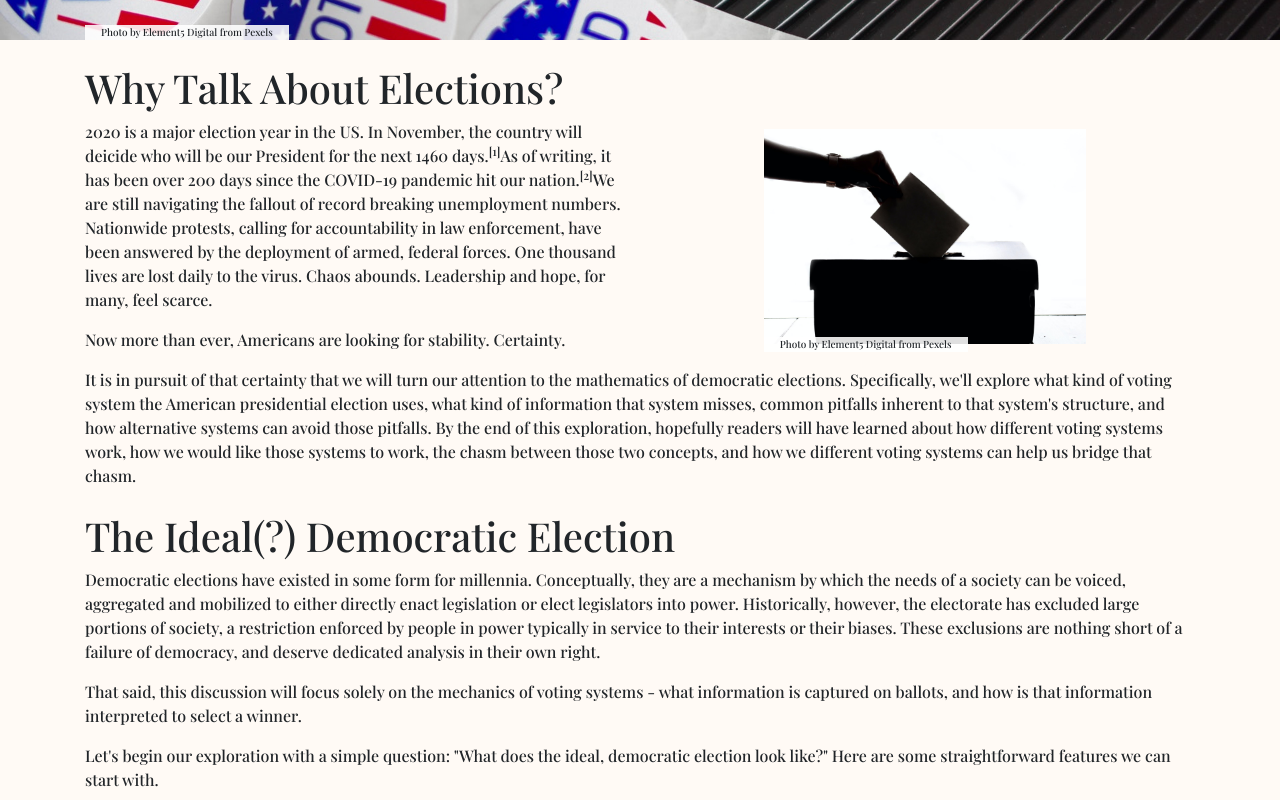
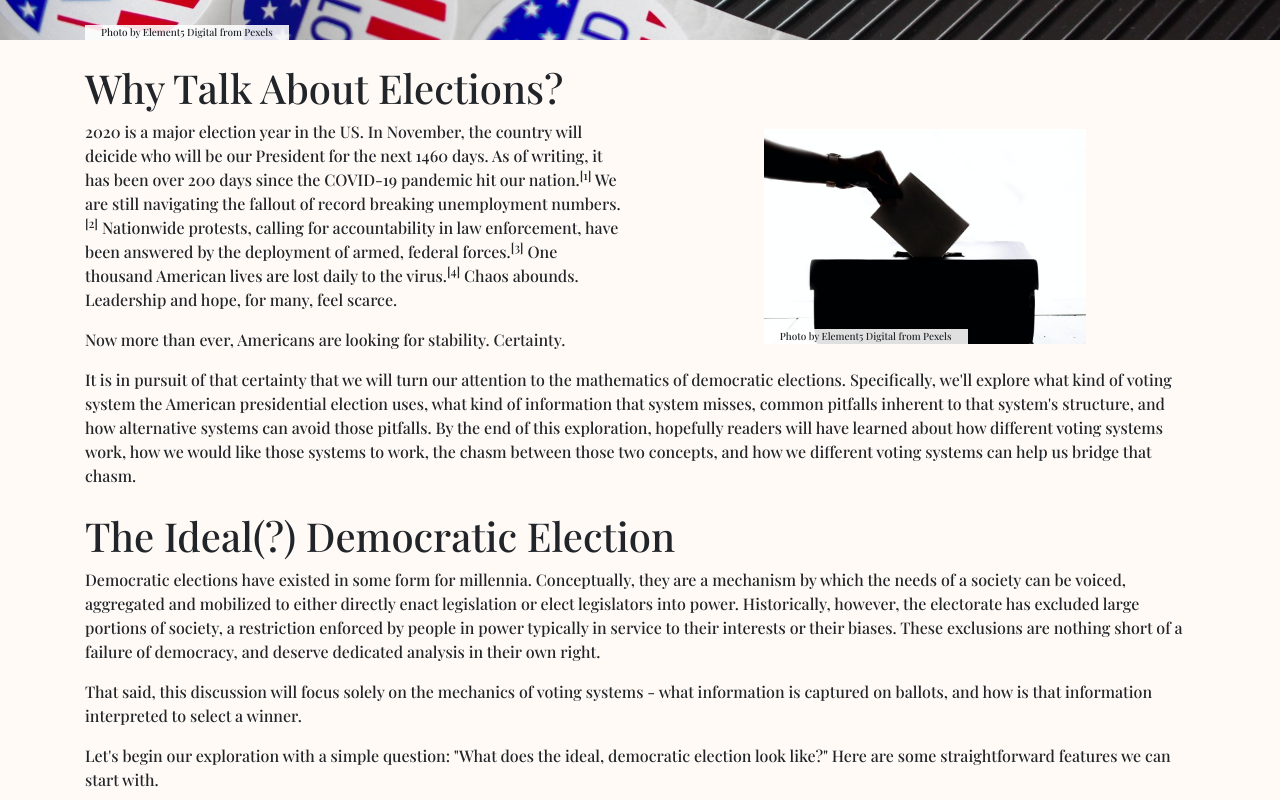
Before and after one commit to Dtphelan1/elections, a React (Create React App) app: page / in a window 1280 px wide. Shown: the part 680-1480 px from the top of the page. Built offline with nearby package versions, Linux system fonts and the light colour scheme.

Commit message:
Actually locked in approach to footnotes

```diff
--- a/src/App.js
+++ b/src/App.js
@@ -1,5 +1,5 @@
-import React, { useRef, useEffect } from 'react';
-import ReactGA from 'react-ga';
+import React, { useRef, useEffect, useState } from 'react';
+import ReactGA, { set } from 'react-ga';
 import WelcomeScreen from './WelcomeScreen'
 import FramingScreen from './FramingScreen';
 import IdealElectionScreen from './IdealElectionScreen';
@@ -20,33 +20,42 @@ function App() {
     WelcomeScreen,
     FramingScreen,
     IdealElectionScreen,
-    // FirstPastThePostScreen,
-    // TournamentScreen,
-    // RankedVotingScreen,
-    // RankingsAndTournamentsScreen,
-    // RankedSystemsScreen,
-    // NextStepsScreen,
+    FirstPastThePostScreen,
+    TournamentScreen,
+    RankedVotingScreen,
+    RankingsAndTournamentsScreen,
+    RankedSystemsScreen,
+    NextStepsScreen,
   ];
 
   /*
    * Code for changing footnotes
    */
   // Ref for changing the footnote component
-  const ref = useRef(null);
-
+  const footnoteRef = useRef(null);
+  const [footnoteNum, setFootnoteNum] = useState(null)
+  const [footnoteLink, setFootnoteLink] = useState(null)
+  const [footnoteDesc, setFootnoteDesc] = useState(null)
+  function setFootnote(num, link, desc) {
+    setFootnoteNum(num)
+    setFootnoteLink(link)
+    setFootnoteDesc(desc)
+  }
+  // Function for closing the footnote on clicks outside the div proper
   const closeFootnote = (event) => {
-    if (ref.current && !ref.current.contains(event.target)) {
-      ref.current.style.opacity = 0;
-      ref.current.style.visibility = "hidden";
+    if (footnoteRef.current && !footnoteRef.current.contains(event.target)) {
+      footnoteRef.current.style.opacity = 0;
+      footnoteRef.current.style.visibility = "hidden";
     }
   }
 
   useEffect(() => {
-    window.scrollTo(0, 0);
+    // GA functionality
     ReactGA.initialize(gaTag);
     if (window.location.hostname !== "localhost") {
       ReactGA.pageview(window.location.pathname + window.location.search);
     }
+    // Needed for footnote management
     document.addEventListener('click', closeFootnote, true);
     return () => {
       document.removeEventListener('click', closeFootnote, true);
@@ -57,9 +66,14 @@ function App() {
     <>
       <div className="App">
         {pages.map((Page, i) => (
-          <Page key={i} ref={ref} />
+          <Page key={i} ref={footnoteRef} setFootnote={setFootnote}/>
         ))}
-        <Footnote ref={ref} />
+        <Footnote
+          ref={footnoteRef}
+          footnoteNum={footnoteNum}
+          footnoteLink={footnoteLink}
+          footnoteDesc={footnoteDesc}
+        />
         <Footer />
       </div>
     </>
--- a/src/FirstPastThePostScreen.js
+++ b/src/FirstPastThePostScreen.js
@@ -1,7 +1,7 @@
 import React from 'react';
 import PageSection from './PageSection'
 
-function FirstPastThePostScreen() {
+const FirstPastThePostScreen = React.forwardRef((props, ref) => {
     return (
         <PageSection className="text-left">
             <h1>First: A "First Past The Post" Example</h1>
@@ -86,6 +86,6 @@ function FirstPastThePostScreen() {
             </div>
         </PageSection>
     );
-}
+});
 
 export default FirstPastThePostScreen
--- a/src/FootnoteGenerator.js
+++ b/src/FootnoteGenerator.js
@@ -1,47 +1,58 @@
-import React, { useRef, useState } from 'react';
-import Slide from 'react-reveal/Fade';
+import React, { useEffect, useState } from 'react';
 
-let i = 0;
+let num = 0;
 
-const formatContent = (i, desc) => `[${i}]: ${desc}`
+const formatContent = (i, desc) => `[${i}]: ${desc} `
 
-
-function onClick(ref, i, desc) {
-    const curContent = ref.current.textContent;
-    const curOpacity = ref.current.style.opacity;
-    const newContent = formatContent(i, desc)
-    if (curContent !== newContent || curOpacity !== 1) {
-        ref.current.childNodes[0].childNodes[0].textContent = newContent;
+function onClick(ref, num, link, desc, setFootnote) {
+    if (ref.current && ref.current.style.opacity !== 1) {
         ref.current.style.opacity = 1;
         ref.current.style.visibility = "visible";
+        setFootnote(num, link, desc);
     }
 }
 
 const closeFootnote = (ref) => {
-    ref.current.style.opacity = 0;
-    ref.current.style.visibility = "hidden";
+    ref.current && (ref.current.style.opacity = 0);
+    ref.current && (ref.current.style.visibility = "hidden");
 }
 
 const FootnoteGenerator = React.forwardRef((props, ref) => {
-    i += 1;
-    const localI = i;
-    const { desc } = props;
+
+    const [localNum, updateLocalNum] = useState()
+
+    useEffect(() => {
+        // Incremenet global counter
+        num += 1;
+        updateLocalNum(num)
+    }, [])
+
+    const { desc, link, setFootnote } = props;
     (desc === undefined) && console.warn("Trying to create a footnote without a description");
     return (
-        <sup onClick={() => onClick(ref, localI, desc)}>
-            [{i}]
-        </sup >
+        <>
+            <sup onClick={() => onClick(ref, localNum, link, desc, setFootnote)}>
+                [{localNum}]
+            </sup >
+            <span> </span>
+        </>
     );
 });
 
 const Footnote = React.forwardRef((props, ref) => {
+    const { footnoteNum, footnoteLink, footnoteDesc } = props;
     return (
-        <div ref={ref} className="shadow footnote-text">
+        <div ref={ref} className="shadow footnote-container">
             <div className="container d-flex justify-content-between align-items-start">
-                <div className="text">
-
+                <div className="footnote-text">
+                    {formatContent(footnoteNum, footnoteDesc)}
+                    {footnoteLink && (
+                        <div className="d-block">
+                            Link: <a href={footnoteLink} target="_blank" rel="noopener noreferrer">{footnoteLink}</a>
+                        </div>
+                    )}
                 </div>
-                <button type="button" class="close" onClick={() => closeFootnote(ref)} aria-label="Close">
+                <button type="button" className="close" onClick={() => closeFootnote(ref)} aria-label="Close">
                     <span aria-hidden="true">&times;</span>
                 </button>
             </div>
--- a/src/FramingScreen.js
+++ b/src/FramingScreen.js
@@ -11,11 +11,30 @@ const FramingScreen = React.forwardRef((props, ref) => {
                 <div className="col-sm-12 col-md-6">
                     <p>
                         2020 is a major election year in the US.
-                        In November, the country will deicide who will be our President for the next 1460 days.<FootnoteGenerator desc="ayooayooayooayooayooayooayooayooayooayooayooayooayoo ayooayooayooayooayooayooayooayooayooayoo" ref={ref} />
-                        As of writing, it has been over 200 days since the COVID-19 pandemic hit our nation.<FootnoteGenerator desc="ayoo" ref={ref} />
+                        In November, the country will deicide who will be our President for the next 1460 days.
+                        As of writing, it has been over 200 days since the COVID-19 pandemic hit our nation.
+                            <FootnoteGenerator
+                                desc="Based on articles from the NIH."
+                                link="https://www.ncbi.nlm.nih.gov/pmc/articles/PMC7158585/"
+                                ref={ref} setFootnote={props.setFootnote}
+                            />
                         We are still navigating the fallout of record breaking unemployment numbers.
+                            <FootnoteGenerator
+                                desc="These catastrophic numbers have been widely reported, but NYT's visualizations are jawdropping."
+                                link="https://www.nytimes.com/interactive/2020/05/08/business/economy/april-jobs-report.html"
+                                ref={ref} setFootnote={props.setFootnote}
+                            />
                         Nationwide protests, calling for accountability in law enforcement, have been answered by the deployment of armed, federal forces.
-                        One thousand lives are lost daily to the virus.
+                            <FootnoteGenerator
+                                desc="As of writing federal troops had been deployed in Portland Oregon, with deployments other cities being considered by administration officials."
+                                link="https://www.france24.com/en/20200729-troops-to-deploy-in-three-more-us-cities-as-federal-forces-begin-portland-withdrawal"
+                                ref={ref} setFootnote={props.setFootnote}
+                            />
+                        One thousand American lives are lost daily to the virus.
+                            <FootnoteGenerator
+                                desc="The numbers fluctuate, but as of writing (Aug 8, 2020) this was the reality."
+                                link="https://www.theguardian.com/world/2020/jul/26/us-coronavirus-deaths-1000-day-republicans-trump-golf-relief-bill"
+                                ref={ref} setFootnote={props.setFootnote} />
                         Chaos abounds.
                         Leadership and hope, for many, feel scarce.
                     </p>
@@ -25,7 +44,7 @@ const FramingScreen = React.forwardRef((props, ref) => {
                     </p>
                 </div>
                 <div className="col-sm-12 col-md-6 d-flex justify-content-center align-items-center">
-                    <div>
+                    <div className="position-relative">
                         <img src={`${process.env.PUBLIC_URL}/img/black-voting-box.jpg`} alt="" style={{ objectFit: "cover", height: "100%", maxHeight: "215px" }} />
                         <Citation>
                             Photo by Element5 Digital from Pexels
--- a/src/RankedSystemsScreen.js
+++ b/src/RankedSystemsScreen.js
@@ -1,7 +1,7 @@
 import React from 'react';
 import PageSection from './PageSection';
 
-function RankedSystemsScreen() {
+const RankedSystemsScreen = React.forwardRef((props, ref) => {
     return (
         <PageSection className="text-left">
             <h1>Ranked Voting Systems: Tradeoffs and Options Abound</h1>
@@ -119,6 +119,6 @@ function RankedSystemsScreen() {
             </p>
         </PageSection>
     );
-}
+});
 
 export default RankedSystemsScreen;
--- a/src/RankedVotingScreen.js
+++ b/src/RankedVotingScreen.js
@@ -1,7 +1,7 @@
 import React from 'react';
 import PageSection from './PageSection';
 
-function RankedVotingScreen() {
+const RankedVotingScreen = React.forwardRef((props, ref) => {
     return (
         <PageSection className="text-left">
             <h1>Ranked Voting: Moving Beyond One Choice</h1>
@@ -142,6 +142,6 @@ function RankedVotingScreen() {
             </table>
         </PageSection>
     );
-}
+});
 
 export default RankedVotingScreen;
--- a/src/RankingsAndTournamentsScreen.js
+++ b/src/RankingsAndTournamentsScreen.js
@@ -3,7 +3,7 @@ import PageSection from './PageSection';
 import { ReactComponent as CompleteTournament } from './tournaments/complete-tournament.svg';
 import { ReactComponent as ParadoxicalTournament } from './tournaments/paradoxical-tournament.svg';
 
-function RankingsAndTournamentsScreen() {
+const RankingsAndTournamentsScreen = React.forwardRef((props, ref) => {
     return (
         <PageSection className="text-left">
             <h1>Complete Preferences, Complete Tournaments, <br className="d-md-none d-sm-none d-lg-inline" /> Incomplete Answers</h1>
@@ -122,6 +122,6 @@ function RankingsAndTournamentsScreen() {
             </p>
         </PageSection>
     );
-}
+});
 
 export default RankingsAndTournamentsScreen;
--- a/src/TournamentScreen.js
+++ b/src/TournamentScreen.js
@@ -2,7 +2,7 @@ import React from 'react';
 import PageSection from './PageSection';
 import { ReactComponent as IncompleteTournament } from './tournaments/incomplete-tournament.svg';
 
-function TournamentScreen() {
+const TournamentScreen = React.forwardRef((props, ref) => {
     return (
         <PageSection className="text-left">
             <h1>Tournaments: Modelling 1-on-1 Outcomes</h1>
@@ -62,6 +62,6 @@ function TournamentScreen() {
             </p >
         </PageSection >
     );
-}
+});
 
 export default TournamentScreen
--- a/src/WelcomeScreen.js
+++ b/src/WelcomeScreen.js
@@ -4,7 +4,7 @@ import Citation from './Citation';
 
 import './scss/WelcomeScreen.scss';
 
-function WelcomeScreen() {
+const WelcomeScreen = React.forwardRef((props, ref) => {
     return (
         <div id="welcome-page" className="page-section" style={{ background: `url(${process.env.PUBLIC_URL}/img/voting-day.jpg)`, backgroundSize: 'cover', position: "relative", minHeight: "90vh" }}>
             <div className="page-content container">
@@ -24,6 +24,6 @@ function WelcomeScreen() {
             </div>
         </div>
     );
-}
+});
 
 export default WelcomeScreen;
--- a/src/scss/index.scss
+++ b/src/scss/index.scss
@@ -39,14 +39,16 @@ a {
   }
 }
 
-.footnote-text {
+.footnote-container {
+  font-size: .8rem;
   position: fixed;
   bottom: 0;
   z-index: 1000;
-  background: darken($color: $linen, $amount: 0.8);
+  background: darken($color: $linen, $amount: 1.8);
   padding: $spacer 0;
   width: 100vw;
-  // Transition
+  word-break: break-word;
+  // Transition variables - will change on open and close
   opacity: 0;
   visibility: hidden;
   transition: opacity .5s ease, visibility .5s ease;
```
Also changed, not shown: src/NextStepsScreen.js (+4 -4 lines).
